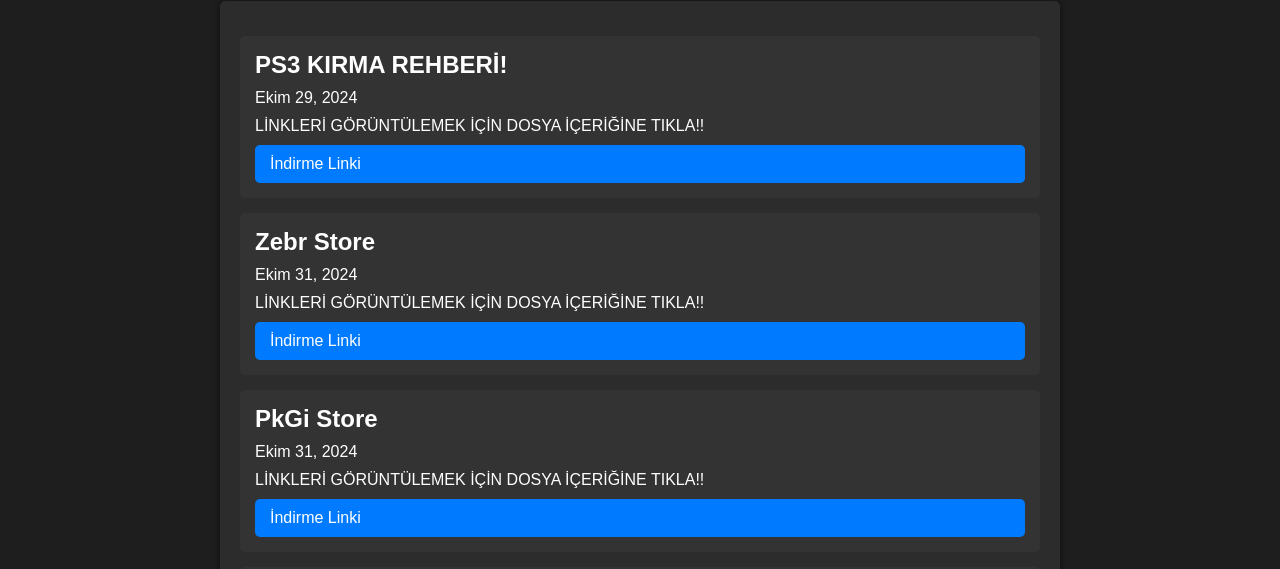
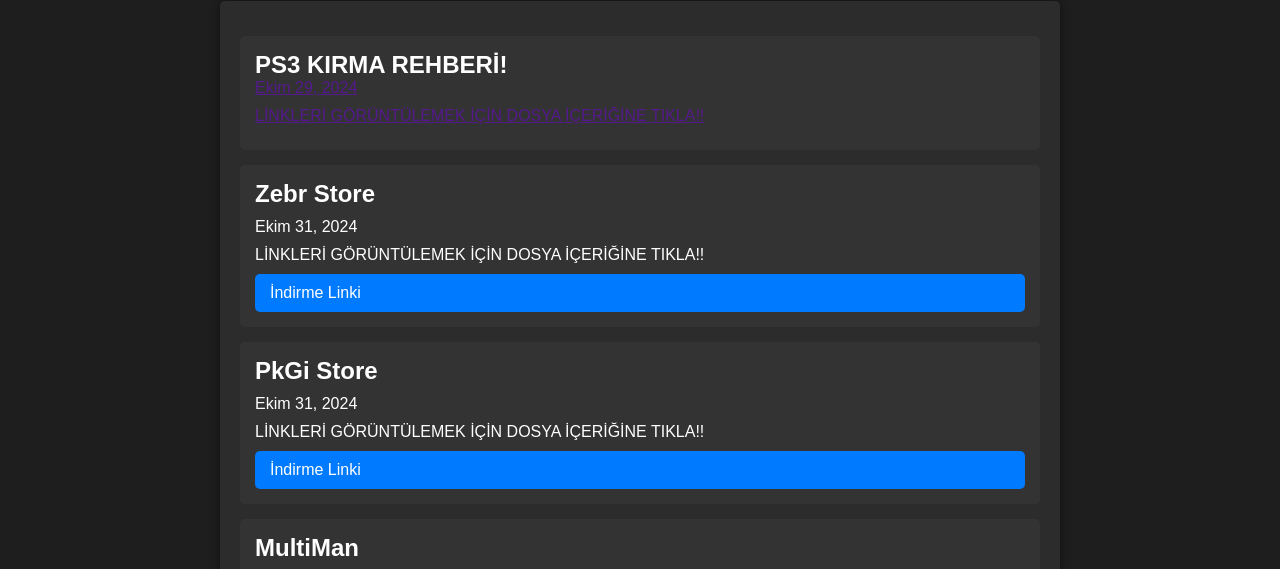
Before and after one commit to mathreus1/fiveps3, a plain HTML site: page index.html in a window 1280 px wide. Shown: the part 204-773 px from the top of the page. Drawn offline with Linux system fonts and the light colour scheme.

Commit message:
Update index.html

```diff
--- a/index.html
+++ b/index.html
@@ -72,9 +72,10 @@
 <main>
     <div class="game">
         <h2>PS3 KIRMA REHBERİ!</h2>
+        <a href=""
         <p>Ekim 29, 2024</p>
         <p>LİNKLERİ GÖRÜNTÜLEMEK İÇİN DOSYA İÇERİĞİNE TIKLA!!</p>
-        <a href="indirme_linki_1" class="download-link">İndirme Linki</a>
+        </a>
     </div>
 
     <div class="game">
```
